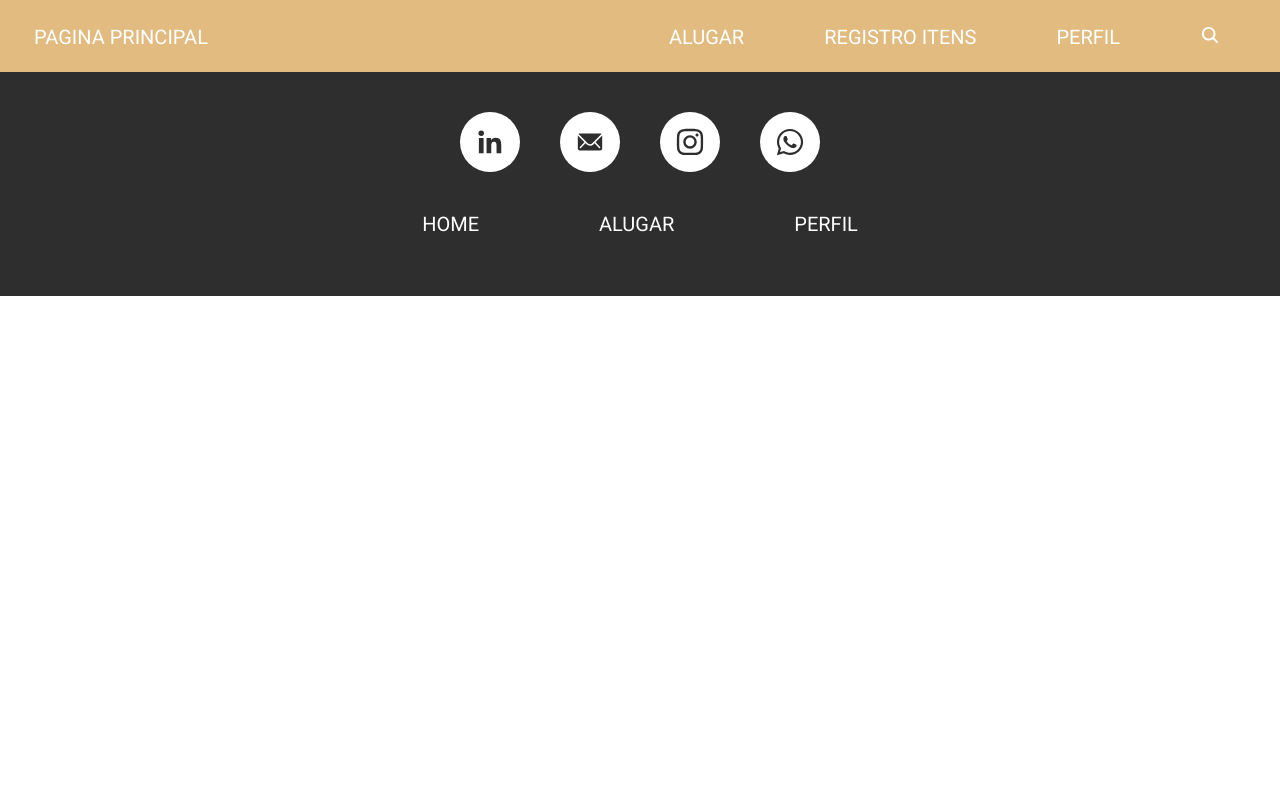
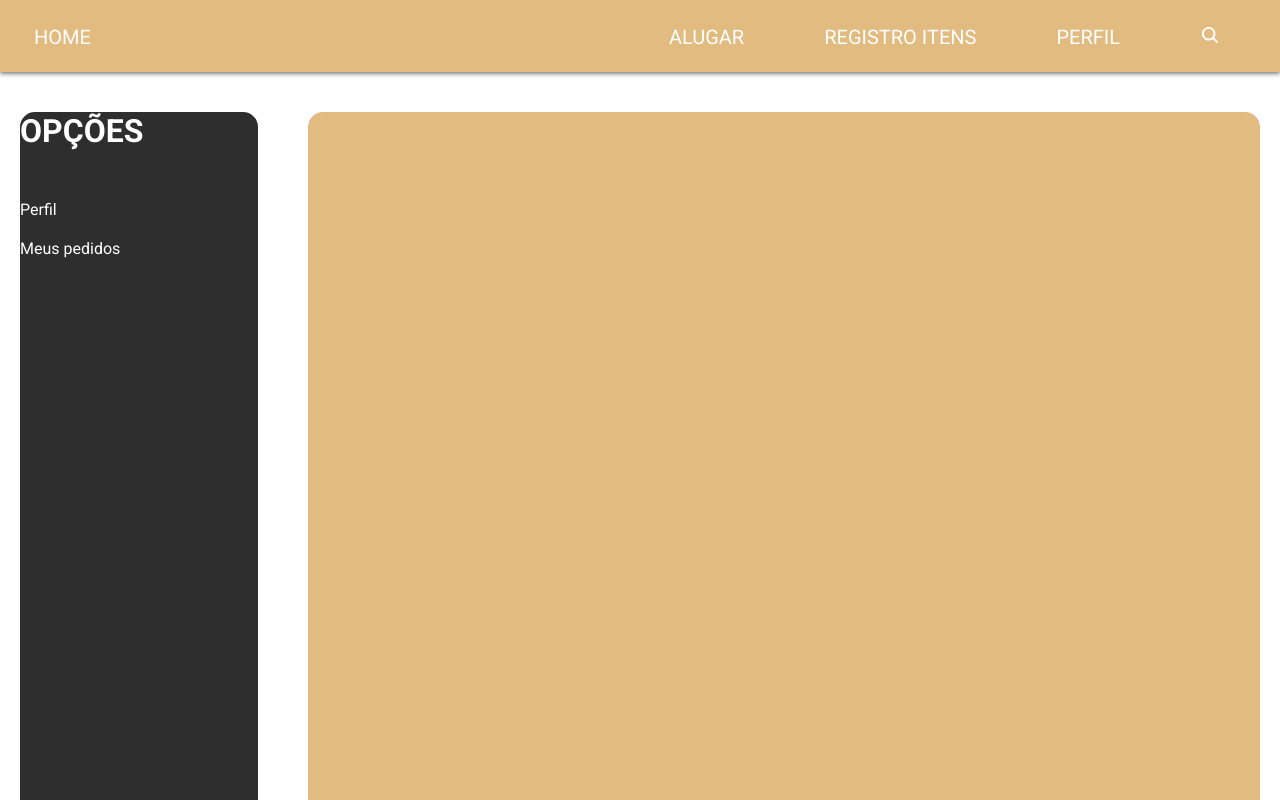
Before and after one commit to jhdh26/unreleased, a React (Vite) app: page /pedidos in a window 1280 px wide. Shown: the top 800 px of the page. Built offline with nearby package versions, Linux system fonts and the light colour scheme.

Commit message:
fix: add 'Pedidos' and att Principal

```diff
--- a/src/App.jsx
+++ b/src/App.jsx
@@ -6,6 +6,7 @@ import RegistroItens from './pages/RegistroItens'
 import Principal from './pages/Principal'
 import Footer from './components/Footer'
 import Perfil from './pages/Perfil'
+import Pedidos from './pages/Pedidos'
 
 function Layout() {
   const location = useLocation();
@@ -20,7 +21,8 @@ function Layout() {
         <Route path='registroitens' element={<RegistroItens />} />
         <Route path='principal' element={<Principal />} />
         <Route path='alugar' element={<Alugar />} />
-        <Route path='perfil' element={<Perfil/>} />
+        <Route path='perfil' element={<Perfil />} />
+        <Route path='pedidos' element={<Pedidos />} />
       </Routes>
       {!hideHeaderFooter && <Footer />}
     </div>
--- a/src/components/Header/index.jsx
+++ b/src/components/Header/index.jsx
@@ -8,7 +8,7 @@ const Header = () => {
         <div className="main-header">
             <header>
                 <div className="left-header">
-                    <Link to='/principal'>Pagina Principal</Link>
+                    <Link to='/principal'>Home</Link>
                 </div>
                 <nav>
                     <div className="right-header">
--- /dev/null
+++ b/src/components/MyOrders/MyOrders.css
@@ -0,0 +1,36 @@
+.main-myorders {
+    position: relative;
+    width: 100vw;
+    height: 100vh;
+    display: flex;
+    align-items: center;
+    justify-content: space-around;
+    overflow: hidden;
+    gap: 50px;
+}
+
+.left-myorders {
+    flex: 1;
+    height: 90vh;
+    background-color: #2e2e2e;
+    color: white;
+    margin-left: 20px;
+    border-radius: 15px;
+}
+
+.myorders-content-left {
+    padding-top: 50px;
+    display: flex;
+    flex-direction: column;
+    text-align: left;
+    gap: 20px;
+}
+
+.right-myorders {
+    flex: 4;
+    height: 90vh;
+    background-color: #E1BB80;
+    color: #2e2e2e;
+    margin-right: 20px;
+    border-radius: 15px;
+}
--- /dev/null
+++ b/src/components/MyOrders/index.jsx
@@ -0,0 +1,28 @@
+import { useNavigate } from 'react-router-dom'
+import './MyOrders.css'
+
+const MyOrders = (props) => {
+
+    const navigate = useNavigate ()
+    const navigatePerfil = () =>{
+        navigate('/perfil')
+    }
+
+
+
+    return (
+        <div className="main-myorders">
+            <div className="left-myorders">
+                <h1>OPÇÕES</h1>
+                <div className="myorders-content-left">
+                    <p onClick={navigatePerfil}>Perfil</p>
+                    <p>Meus pedidos</p>
+                </div>
+            </div>
+            <div className="right-myorders">
+            </div>
+        </div>
+    )
+}
+
+export default MyOrders
--- a/src/components/PersonalProfile/index.jsx
+++ b/src/components/PersonalProfile/index.jsx
@@ -16,6 +16,10 @@ const PersonalProfile = (props) => {
         navigate('/')
     }
 
+    const navigatePedidos = () => {
+        navigate('/pedidos')
+    }
+
     const [popup, setPopup] = useState(false)
 
     function openModal () {
@@ -31,8 +35,8 @@ const PersonalProfile = (props) => {
             <div className="left-personalprofile">
                 <h1>OPÇÕES</h1>
                 <div className="content-left">
-                    <p>Opção 1</p>
-                    <p>Opção 2</p>
+                    <p>Perfil</p>
+                    <p onClick={navigatePedidos}>Meus pedidos</p>
                 </div>
             </div>
             <div className="right-personalprofile">
@@ -59,7 +63,7 @@ const PersonalProfile = (props) => {
                         </div>
                         <div className="right-profile-items">
                             <div className="items-left-profile">
-                                <img src='https://github.com/jhdh26.png'></img>
+                                <img src='https://github.com/jhdh26.png'/>
                                 <div className="left-profile-text">
                                     <h1>{props.nome}</h1>
                                     <h2>{props.endereco}</h2>
--- /dev/null
+++ b/src/pages/Pedidos/index.jsx
@@ -0,0 +1,11 @@
+import MyOrders from '../../components/MyOrders'
+
+const Pedidos = () => {
+    return(
+        <div>
+            <MyOrders/>
+        </div>
+    )
+}
+
+export default Pedidos
--- a/src/pages/Principal/index.jsx
+++ b/src/pages/Principal/index.jsx
@@ -7,8 +7,6 @@ import { VscTools } from "react-icons/vsc";
 import { GiCommercialAirplane } from "react-icons/gi";
 import { useNavigate } from 'react-router-dom';
 import { useState } from 'react';
-import { IoCloseCircleOutline } from "react-icons/io5";
-import Modal from 'react-modal'
 import betoneira from '../../assets/betoneira.png'
 
 const Principal = () => {
@@ -18,15 +16,10 @@ const Principal = () => {
         navigate('/alugar')
     }
 
-    const [popup, setPopup] = useState(false)
+const wpp = () => {
+    window.open('https://wa.me/5541991316392', '_blank')
+}
 
-    function openModal() {
-        setPopup(true)
-    }
-
-    function closeModal() {
-        setPopup(false)
-    }
 
     const [item] = useState([
         { botao: 'Ver mais', nome: 'Betoneira', imagem: betoneira, desc: '', preco: 'R$300' },
@@ -39,19 +32,7 @@ const Principal = () => {
             <div className='principal'>
                 <h2>Locação de peças</h2>
                 <h1>Tudo para a sua obra</h1>
-                <button className='principal-button' onClick={openModal} >Faça um orçamento</button>
-                <Modal
-                    isOpen={popup}
-                    onRequestClose={closeModal}
-                    contentLabel='Compre aqui'
-                    className='customModal'
-                    overlayClassName='customOverlay'
-                >
-                    <div className="modal-header">
-                        <h1>Entre em contato</h1>
-                        <IoCloseCircleOutline className='customIcon' onClick={closeModal} />
-                    </div>
-                </Modal>
+                <button className='principal-button' onClick={wpp} >Faça um orçamento</button>
             </div>
             <div className='secundaria'>
                 <div className='div-alugar-main'>
```
